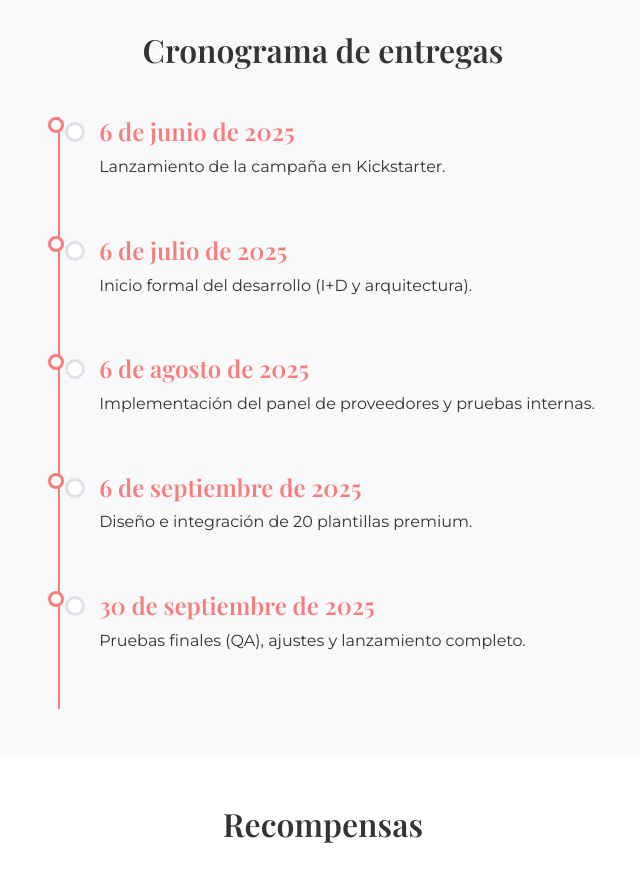
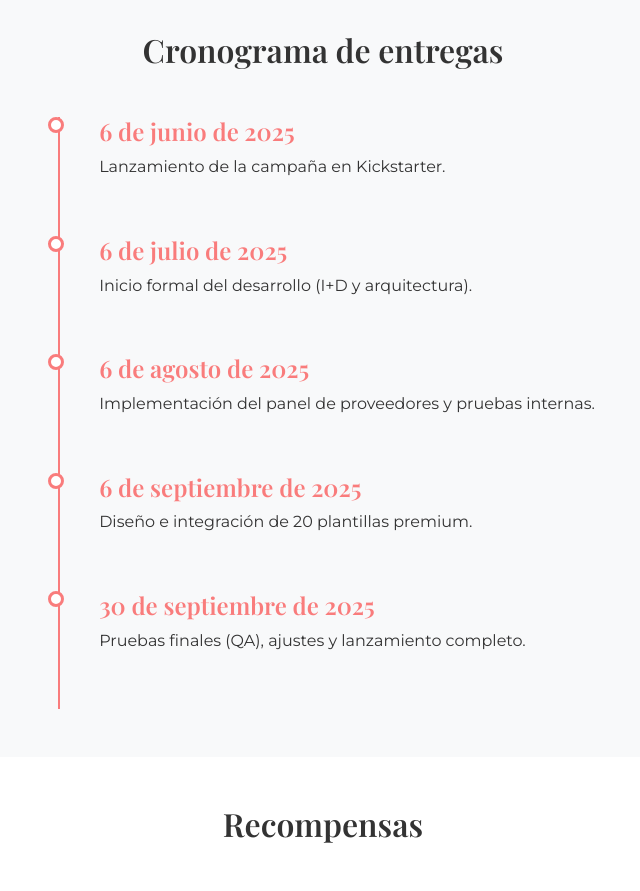
Before and after one commit to APAInsular/invited-front, a React (Create React App) app: page /crowfunding in a window 1280 px wide. Shown: the part 3060-3951 px from the top of the page, without its empty margins (317-957 px from the left). Built offline with nearby package versions, Linux system fonts and the light colour scheme; no server answers; a web font is replaced by a local one.

Commit message:
about us

```diff
--- a/src/pages/Crowfunding.jsx
+++ b/src/pages/Crowfunding.jsx
@@ -305,8 +305,6 @@ const Crowdfunding = () => {
                                     ['30 de septiembre de 2025', 'Pruebas finales (QA), ajustes y lanzamiento completo.']
                                 ].map(([date, desc], i) => (
                                     <div className="timeline-item-crowfunding position-relative ps-4 mb-4" key={i}>
-                                        <div className="timeline-bullet position-absolute start-0 translate-middle-x bg-white border border-3 border-rosa-fuerte rounded-circle"
-                                            style={{ width: '20px', height: '20px', top: '5px' }}></div>
                                         <h4 className="text-rosa-fuerte mb-2">{date}</h4>
                                         <p className="mb-0">{desc}</p>
                                     </div>
```
